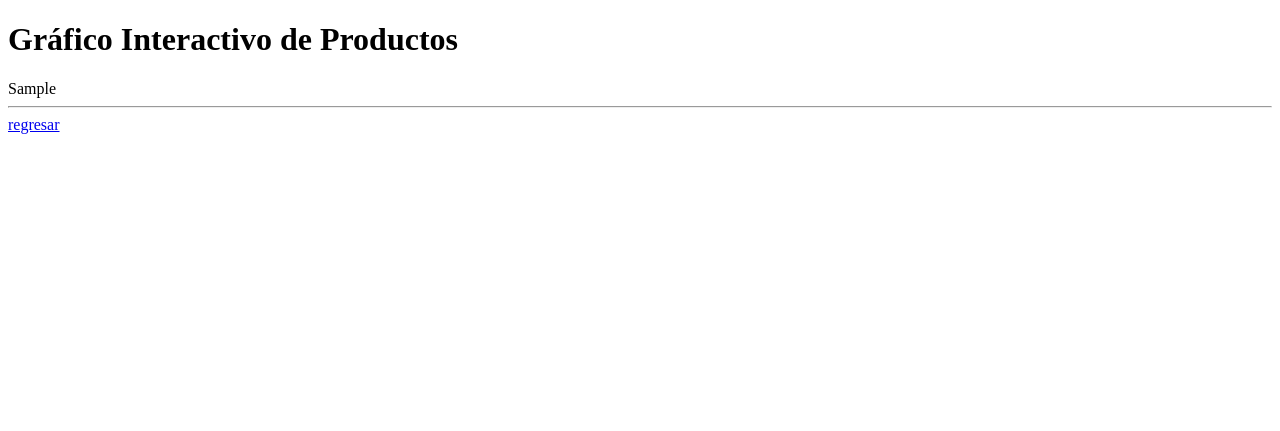
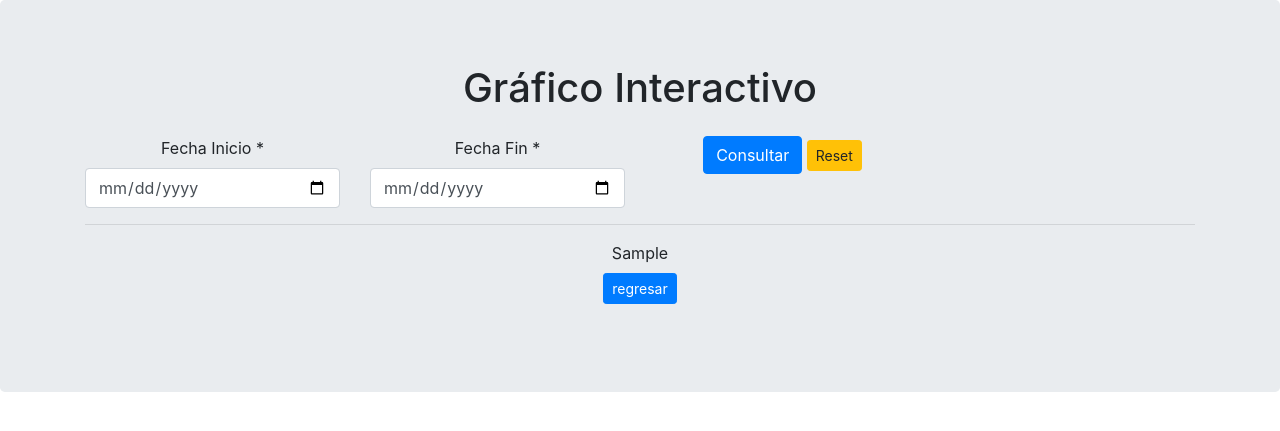
Before and after one commit to wzorroman/demo_ventas, a Django app: template app/apps/base/templates/products_graphic.html in a window 1280 px wide. Shown: the top 431 px of the page. Run offline with Django 4.2, Linux system fonts and the light colour scheme; the template is opened without the code that fills it: values that come from a table or form of the project are taken from there, most other values are stand-ins (such as "Sample title", 1, 10 or a date in 2020); parts of the project's set-up code (start-up, migrations or seed data) failed here and were passed over; some libraries are stand-ins or nearby versions.

Commit message:
mejorando plantillas

```diff
--- a/app/apps/base/forms/forms.py
+++ b/app/apps/base/forms/forms.py
@@ -1,5 +1,6 @@
 import csv
 import io
+from datetime import timedelta, date
 
 from django import forms
 from django.core.exceptions import ValidationError
@@ -23,3 +24,34 @@ class CSVUploadForm(forms.Form):
             raise ValidationError("El archivo CSV debe contener las columnas: 'descripcion', 'precio', 'cantidad'.")
 
         return csv_file
+
+
+class DateFiltersForm(forms.Form):
+    start_date = forms.DateField(widget=forms.DateInput(
+        attrs={'type': 'date', 'autocomplete': 'off', 'required': 'required',
+               'class': 'form-control'}))
+    end_date = forms.DateField(widget=forms.DateInput(
+        attrs={'type': 'date', 'autocomplete': 'off', 'required': 'required',
+               'class': 'form-control'}))
+
+    def clean(self):
+        cleaned_data = super().clean()
+        start_date = cleaned_data.get('start_date')
+        end_date = cleaned_data.get('end_date')
+        hoy = date.today()  # Fecha actual
+
+        if not(start_date and end_date):
+            raise ValidationError("Seleccione la fecha inicial y final")
+
+        if start_date > end_date:
+            raise ValidationError("La fecha inicial no puede ser mayor que la fecha final.")
+
+        # rango máximo de un año
+        if (end_date - start_date) > timedelta(days=365):
+            raise ValidationError("El rango entre la fecha inicial y la fecha final no puede ser mayor a un año.")
+
+        # Validación: Fecha final no puede ser mayor que el día actual
+        if end_date and end_date > hoy:
+            raise ValidationError("La fecha final no puede ser mayor que el día actual.")
+
+        return cleaned_data
--- a/app/apps/base/templates/products_graphic.html
+++ b/app/apps/base/templates/products_graphic.html
@@ -4,11 +4,46 @@
     <meta charset="UTF-8">
     <meta name="viewport" content="width=device-width, initial-scale=1.0">
     <title>Gráfico de Productos</title>
+
+    <link rel="stylesheet" href="https://cdn.jsdelivr.net/npm/bootstrap@4.0.0/dist/css/bootstrap.min.css" integrity="sha384-Gn5384xqQ1aoWXA+058RXPxPg6fy4IWvTNh0E263XmFcJlSAwiGgFAW/dAiS6JXm" crossorigin="anonymous">
+    <script src="https://code.jquery.com/jquery-3.2.1.slim.min.js" integrity="sha384-KJ3o2DKtIkvYIK3UENzmM7KCkRr/rE9/Qpg6aAZGJwFDMVNA/GpGFF93hXpG5KkN" crossorigin="anonymous"></script>
+    <script src="https://cdn.jsdelivr.net/npm/popper.js@1.12.9/dist/umd/popper.min.js" integrity="sha384-ApNbgh9B+Y1QKtv3Rn7W3mgPxhU9K/ScQsAP7hUibX39j7fakFPskvXusvfa0b4Q" crossorigin="anonymous"></script>
+    <script src="https://cdn.jsdelivr.net/npm/bootstrap@4.0.0/dist/js/bootstrap.min.js" integrity="sha384-JZR6Spejh4U02d8jOt6vLEHfe/JQGiRRSQQxSfFWpi1MquVdAyjUar5+76PVCmYl" crossorigin="anonymous"></script>
+
 </head>
 <body>
-    <h1>Gráfico Interactivo de Productos</h1>
-    {{ graph_html|safe }}
-    <hr>
-    <a href="{% url 'base:app_base' %}" class="btn btn-primary btn-sm">regresar</a>
+    <section class="jumbotron text-center">
+
+     <div class="container">
+        <h1 class="jumbotron-heading">Gráfico Interactivo</h1>
+        <form action="" method="post" enctype="multipart/form-data" class="mt-4">
+            {% csrf_token %}
+            {% for error in form.non_field_errors %}
+                <p style="color: red;">{{ error }}</p>
+            {% endfor %}
+            <div class="row">
+                <div class="col-md-3">
+                  <label for="id_fecha_inicio">Fecha Inicio</label> <span class="required">*</span>
+                  {{ form.start_date }}
+                  {{ form.start_date.errors}}
+                </div>
+                <div class="col-md-3">
+                  <label for="id_fecha_inicio">Fecha Fin</label> <span class="required">*</span>
+                  {{ form.end_date }}
+                  {{ form.end_date.errors}}
+                </div>
+                <div class="col-md-3">
+                    <button type="submit" class="btn btn-primary">Consultar</button>
+                    <a href="{% url 'base:grafico' %}" class="btn btn-warning btn-sm">Reset</a>
+                </div>
+            </div>
+            <hr>
+            {{ graph_html|safe }}
+        </form>
+        <p>
+            <a href="{% url 'base:app_base' %}" class="btn btn-primary btn-sm my-2">regresar</a>
+          </p>
+     </div>
+    </section>
 </body>
 </html>
```
Also changed, not shown: app/apps/base/templates/index.html (+13 -0 lines), app/apps/base/templates/results.html (+14 -9 lines), app/apps/base/views/views_base.py (+31 -11 lines).
